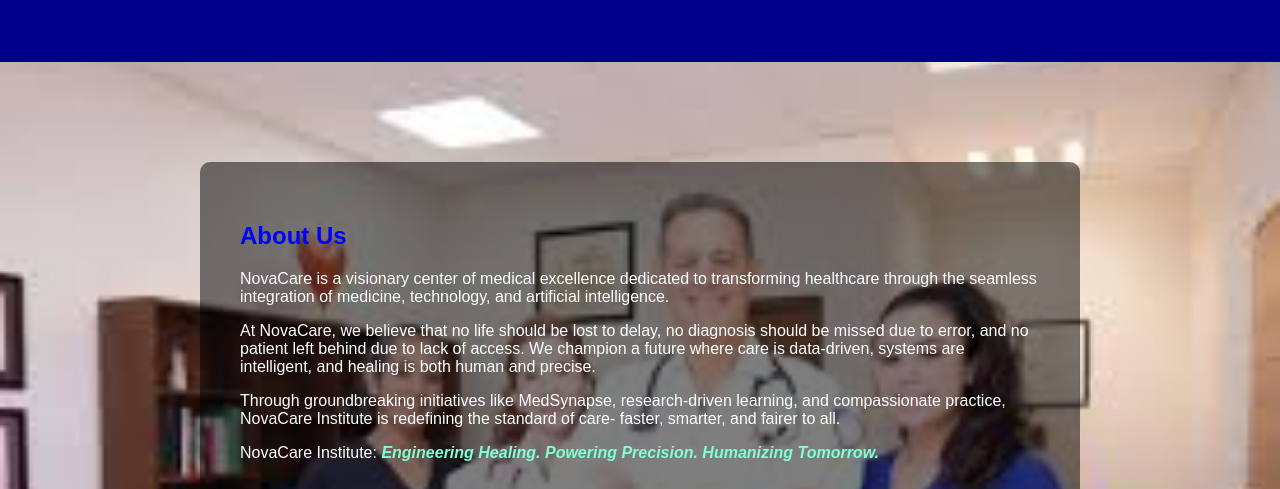
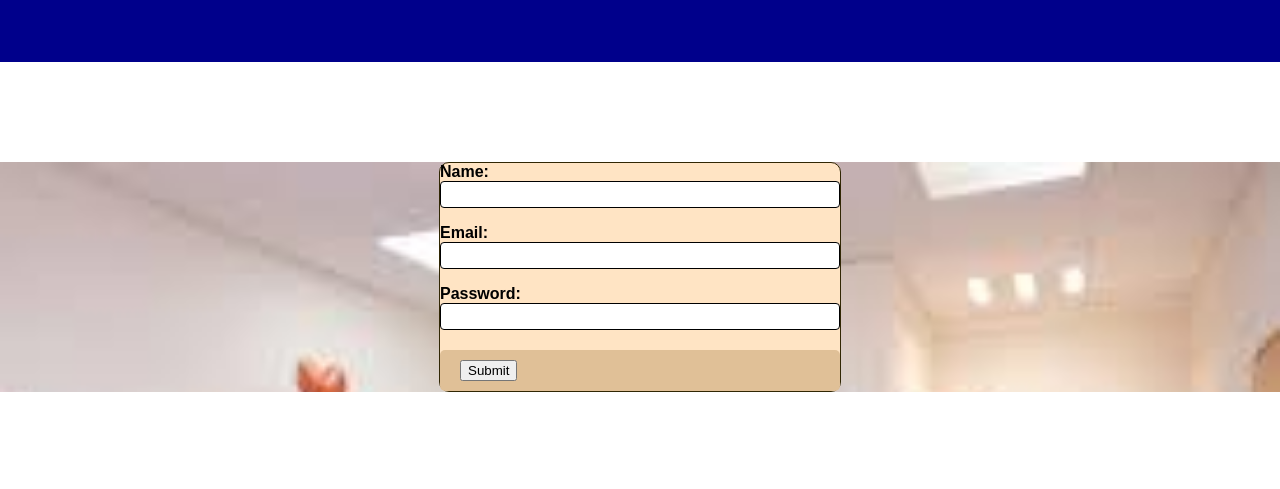
Before and after one commit to Heiodary87/novacare-website, a plain HTML site: page index.html in a window 1280 px wide. Shown: the part 262-751 px from the top of the page. Drawn offline with Linux system fonts and the light colour scheme.

Commit message:
update changes made in html and css

```diff
--- a/index.html
+++ b/index.html
@@ -22,6 +22,27 @@
    </div>
    </div>
   </header>
+  <section class="credentials">
+   <form action="log-in">
+    <ul>
+      <li>
+        <label for="name">Name:</label>
+        <input type="text" id="name" name="user_name">
+      </li>
+      <li>
+        <label for="mail">Email:</label>
+        <input type="text" id="mail" name="user_email">
+      </li>
+      <li>
+        <label for="password">Password:</label>
+        <input type="text" id="password" name="user_password">
+      </li>
+      <li class="button">
+        <button type="submit">Submit</button>
+      </li>
+    </ul>
+   </form>
+  </section>
   <section class="about">
     <div class="overlay">
    <h2 id="us">About Us</h2>
--- a/style.css
+++ b/style.css
@@ -179,3 +179,51 @@ color: #023e8a;
   margin-top: 10px;
   font-weight: bold;
 }
+.credentials{
+  background-image: url(images/about.jpeg);
+  background-size: cover;
+  background-position: relative;
+}
+form{
+ margin: 100px auto;
+max-width: 400px;
+  border: 1px solid rgb(49, 39, 4);
+  border-radius: 10px;
+  background-color: bisque;
+
+}
+ul{
+  list-style-type: none;
+  padding: 0;
+  margin: 0;
+}
+form li+li{
+  margin-top: 1em;
+}
+label{
+  display: inline-block;
+  width: auto;
+  font-weight: bold;
+}
+input{
+  font-size: 20px;
+  font-family: sans-serif;
+  width: 100%;
+  box-sizing: border-box;
+  border: 1px solid black;
+   border-radius: 4px;
+}
+.button {
+  display: block;
+  margin: 20px auto 0;
+  padding: 10px 20px;
+  font-size: 16px;
+  cursor: pointer;
+  border: none;
+  background-color: #e0c097;
+  border-radius: 5px;
+  transition: background-color 0.3s;
+}
+.button:hover {
+  background-color: #d3b07c;
+}
```
